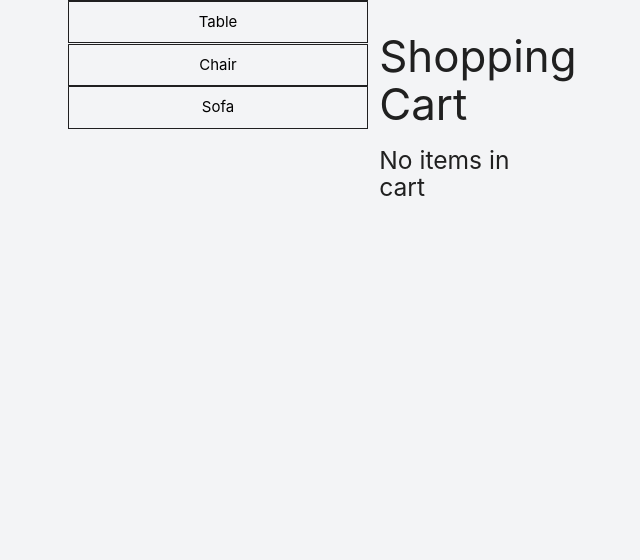
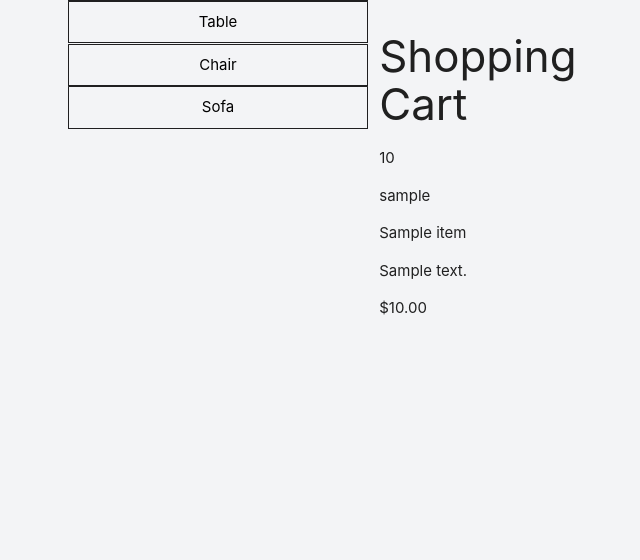
Before and after one commit to K8MacEl/Furniture-Gallery, a Django app: page /cart/ in a window 1280 px wide. Shown: the part 206-766 px from the top of the page, without its empty margins (124-764 px from the left). Run offline with Django 5.2, Linux system fonts and the light colour scheme; tables that the repository leaves empty hold one stand-in row (values such as "Sample post").

Commit message:
cart functionality

```diff
--- a/main_app/templates/main_app/cart_list.html
+++ b/main_app/templates/main_app/cart_list.html
@@ -3,14 +3,24 @@
 
 {% block content %}
 
-<h1>Cart</h1>
+<h1>Carts</h1>
 
 <hr>
 <div class="row">
   <div class="col s6">
     <h3>Shopping Cart</h3>
-    {% if cart.quantity.count %}
-    {% for furniture_item in cart.all %}
+    {% for cart in cart_list %}
+      <p>{{ cart.quantity }}</p>
+      <p>{{ cart.user }}</p>
+      {% for item in cart.furniture_item.all %}
+        <p>{{ item.name }}</p>
+        <p>{{ item.description }}</p>
+        <p>${{ item.price }}</p>
+      {% endfor %}
+    {% endfor %}
+    <!-- {% if cart.quantity.count %} -->
+
+    {% for furniture_item in cart.furniture_item.all %}
     <div class="card">
       <div class="card-content">
         <span class="card-title">
@@ -24,9 +34,9 @@
       </div>
     </div>
     {% endfor %}
-    {% else %}
+    <!-- {% else %}
     <h5>No items in cart</h5>
-    {% endif %}
+    {% endif %}   -->
   </div>
   <!-- Available toys will come after this line -->
 
--- a/main_app/views.py
+++ b/main_app/views.py
@@ -1,7 +1,7 @@
 from django.shortcuts import render, redirect
 from allauth.account.signals import user_logged_in
 from django.dispatch.dispatcher import receiver
-
+from django.forms.models import model_to_dict
 from django.views.generic.edit import CreateView, UpdateView, DeleteView
 from django.views.generic import ListView, DeleteView
 from django.contrib import messages
@@ -126,9 +126,13 @@ class CartUpdate(UpdateView):
 
 class CartList(ListView):
 	model = Cart
-	fields = '__all__'
 
-
+	def get_context_data(self, **kwargs):
+		context = super().get_context_data(**kwargs)
+		cart_list = context['cart_list']
+		for cart in cart_list:
+			print(model_to_dict(cart))
+		return context
 
 def disassoc_item(request, cart_id, furniture_item_id):
 	cart = Cart.objects.get(id=cart_id)
@@ -155,9 +159,11 @@ def assoc_item(request, furniture_item_id):
 		if cart.quantity == None:
 			cart.quantity = 1
 			cart.save()
-			messages.success(request, "Item added to your cart")
+			print(request, "Item added to your cart")
 		elif cart.quantity != None:
 			cart.quantity += 1
+			cart.save()
+			print(cart.quantity)
 	#if cart has something call .save
 	else:
 		Cart.objects.create(user=request.user, furniture_item=furniture_item_id)
```
